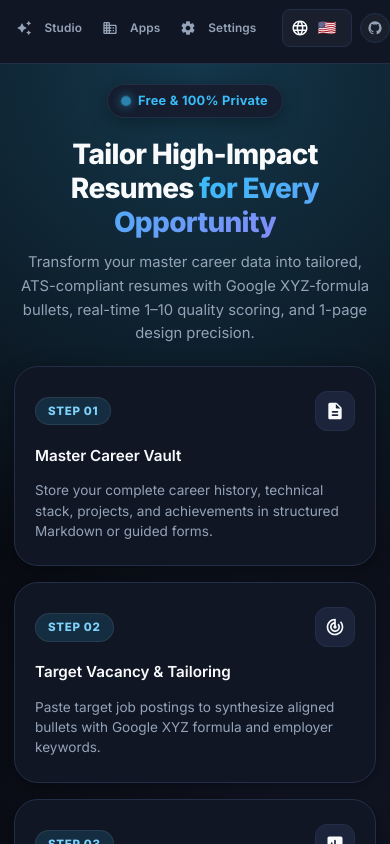
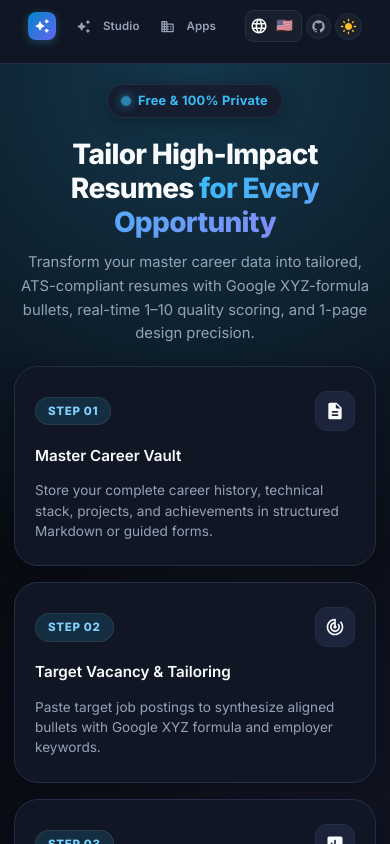
Before and after one commit to dann95moz/customs-CVs, a React (Vite) app: page / in a window 390 px wide. Built offline with nearby package versions, Linux system fonts and the light colour scheme.

Commit message:
feat(ui): rename to Featured Projects and make top navbar touch-scrollable on mobile

```diff
--- a/src/components/studio/LanguageSelector.tsx
+++ b/src/components/studio/LanguageSelector.tsx
@@ -58,17 +58,17 @@ export const LanguageSelector: React.FC<LanguageSelectorProps> = ({
           aria-controls={open ? 'language-menu' : undefined}
           aria-haspopup="true"
           aria-expanded={open ? 'true' : undefined}
-          startIcon={<LanguageRoundedIcon sx={{ fontSize: '1.1rem' }} />}
+          startIcon={<LanguageRoundedIcon sx={{ fontSize: { xs: '0.95rem', sm: '1.1rem' } }} />}
           sx={{
             minWidth: variant === 'compact' ? 40 : 'auto',
-            px: variant === 'compact' ? 1 : 1.25,
-            py: 0.6,
+            px: variant === 'compact' ? 1 : { xs: 0.75, sm: 1.25 },
+            py: { xs: 0.4, sm: 0.6 },
             borderRadius: '8px',
             border: `1px solid ${theme.palette.divider}`,
             color: 'text.primary',
             bgcolor: isDark ? 'rgba(255, 255, 255, 0.04)' : 'rgba(0, 0, 0, 0.03)',
             fontWeight: 600,
-            fontSize: '0.82rem',
+            fontSize: { xs: '0.75rem', sm: '0.82rem' },
             textTransform: 'none',
             transition: 'all 0.2s ease',
             '&:hover': {
@@ -77,7 +77,7 @@ export const LanguageSelector: React.FC<LanguageSelectorProps> = ({
             },
           }}
         >
-          <Box component="span" sx={{ mr: 0.5, fontSize: '0.95rem' }}>
+          <Box component="span" sx={{ mr: { xs: 0.25, sm: 0.5 }, fontSize: { xs: '0.85rem', sm: '0.95rem' } }}>
             {currentLang.flag}
           </Box>
           {showLabel && (
--- a/src/components/studio/StudioNavbar.tsx
+++ b/src/components/studio/StudioNavbar.tsx
@@ -54,17 +54,25 @@ export const StudioNavbar: React.FC = () => {
         borderBottom: `1px solid ${muiTheme.palette.divider}`,
         color: 'text.primary',
         zIndex: 30,
+        overflow: 'hidden',
       }}
     >
       <Toolbar
         variant="dense"
         disableGutters
         sx={{
-          px: { xs: 1.5, md: 3 },
-          minHeight: 56,
+          px: { xs: 1, sm: 2, md: 3 },
+          minHeight: { xs: 52, sm: 56 },
           display: 'flex',
           justifyContent: 'space-between',
-          gap: 2,
+          alignItems: 'center',
+          gap: { xs: 1, sm: 2 },
+          overflowX: 'auto',
+          overflowY: 'hidden',
+          WebkitOverflowScrolling: 'touch',
+          scrollbarWidth: 'none',
+          '&::-webkit-scrollbar': { display: 'none' },
+          width: '100%',
         }}
       >
         {/* Brand Logo & Name */}
@@ -74,7 +82,7 @@ export const StudioNavbar: React.FC = () => {
             sx={{
               display: 'flex',
               alignItems: 'center',
-              gap: 1.25,
+              gap: { xs: 0.75, sm: 1.25 },
               cursor: 'pointer',
               userSelect: 'none',
               flexShrink: 0,
@@ -86,8 +94,8 @@ export const StudioNavbar: React.FC = () => {
           >
             <Box
               sx={{
-                width: 32,
-                height: 32,
+                width: { xs: 28, sm: 32 },
+                height: { xs: 28, sm: 32 },
                 borderRadius: '8px',
                 background: 'linear-gradient(135deg, #0284c7 0%, #6366f1 100%)',
                 display: 'flex',
@@ -97,7 +105,7 @@ export const StudioNavbar: React.FC = () => {
                 boxShadow: '0 2px 8px rgba(56, 189, 248, 0.3)',
               }}
             >
-              <AutoAwesomeRoundedIcon sx={{ fontSize: 18 }} />
+              <AutoAwesomeRoundedIcon sx={{ fontSize: { xs: 16, sm: 18 } }} />
             </Box>
             <Typography
               variant="subtitle1"
@@ -107,7 +115,7 @@ export const StudioNavbar: React.FC = () => {
                 background: 'linear-gradient(135deg, #38bdf8 0%, #a5b4fc 100%)',
                 WebkitBackgroundClip: 'text',
                 WebkitTextFillColor: 'transparent',
-                display: { xs: 'none', sm: 'block' },
+                display: { xs: 'none', md: 'block' },
               }}
             >
               CV Studio
@@ -115,7 +123,7 @@ export const StudioNavbar: React.FC = () => {
           </Box>
         </Tooltip>
 
-        {/* Primary Navigation Tabs */}
+        {/* Primary Navigation Tabs with Smooth Horizontal Touch Slide */}
         <Tabs
           value={activeTab === 'landing' ? false : activeTab}
           onChange={(_, val: StudioTab) => setActiveTab(val)}
@@ -123,29 +131,41 @@ export const StudioNavbar: React.FC = () => {
           scrollButtons="auto"
           allowScrollButtonsMobile
           sx={{
-            minHeight: 48,
-            flex: { xs: 1, sm: '0 1 auto' },
+            minHeight: { xs: 44, sm: 48 },
+            flex: { xs: '1 1 auto', sm: '0 1 auto' },
+            minWidth: 0,
+            mx: { xs: 0.25, sm: 1 },
             '& .MuiTabs-scroller': {
               overflowX: 'auto !important',
+              WebkitOverflowScrolling: 'touch',
+              scrollbarWidth: 'none',
+              '&::-webkit-scrollbar': { display: 'none' },
+            },
+            '& .MuiTabs-flexContainer': {
+              display: 'flex',
+              flexWrap: 'nowrap',
+              gap: { xs: 0.25, sm: 0.5 },
             },
             '& .MuiTabs-indicator': {
               height: 3,
               borderRadius: '3px 3px 0 0',
             },
             '& .MuiTab-root': {
-              minHeight: 48,
-              minWidth: { xs: 64, sm: 100, md: 120 },
-              px: { xs: 0.75, sm: 1.5, md: 2 },
-              fontSize: { xs: '0.74rem', sm: '0.84rem' },
+              minHeight: { xs: 44, sm: 48 },
+              minWidth: { xs: 52, sm: 80, md: 110 },
+              px: { xs: 0.75, sm: 1.25, md: 2 },
+              py: { xs: 0.5, sm: 1 },
+              fontSize: { xs: '0.72rem', sm: '0.82rem' },
               fontWeight: 600,
               textTransform: 'none',
+              whiteSpace: 'nowrap',
               gap: { xs: 0.5, sm: 0.75 },
             },
           }}
         >
           <Tab
             value="wizard"
-            icon={<AutoAwesomeRoundedIcon sx={{ fontSize: { xs: 16, sm: 18 } }} />}
+            icon={<AutoAwesomeRoundedIcon sx={{ fontSize: { xs: 15, sm: 18 } }} />}
             iconPosition="start"
             label={
               <>
@@ -160,7 +180,7 @@ export const StudioNavbar: React.FC = () => {
           />
           <Tab
             value="history"
-            icon={<BusinessRoundedIcon sx={{ fontSize: { xs: 16, sm: 18 } }} />}
+            icon={<BusinessRoundedIcon sx={{ fontSize: { xs: 15, sm: 18 } }} />}
             iconPosition="start"
             label={
               <Box sx={{ display: 'flex', alignItems: 'center', gap: 0.5 }}>
@@ -179,7 +199,7 @@ export const StudioNavbar: React.FC = () => {
                       height: 16,
                       fontSize: '0.65rem',
                       fontWeight: 700,
-                      '& .MuiChip-label': { px: 0.6 },
+                      '& .MuiChip-label': { px: 0.5 },
                     }}
                   />
                 )}
@@ -188,7 +208,7 @@ export const StudioNavbar: React.FC = () => {
           />
           <Tab
             value="settings"
-            icon={<SettingsRoundedIcon sx={{ fontSize: { xs: 16, sm: 18 } }} />}
+            icon={<SettingsRoundedIcon sx={{ fontSize: { xs: 15, sm: 18 } }} />}
             iconPosition="start"
             label={
               <>
@@ -204,7 +224,7 @@ export const StudioNavbar: React.FC = () => {
         </Tabs>
 
         {/* Quick Actions, Language Selector & Theme Switcher */}
-        <Box sx={{ display: 'flex', alignItems: 'center', gap: 1, flexShrink: 0 }}>
+        <Box sx={{ display: 'flex', alignItems: 'center', gap: { xs: 0.5, sm: 0.75, md: 1 }, flexShrink: 0 }}>
           {/* Prominent Language Selector */}
           <LanguageSelector variant="navbar" />
 
@@ -217,7 +237,7 @@ export const StudioNavbar: React.FC = () => {
               rel="noopener noreferrer"
               size="small"
               sx={{
-                p: 0.75,
+                p: { xs: 0.5, sm: 0.75 },
                 border: `1px solid ${muiTheme.palette.divider}`,
                 color: 'text.secondary',
                 bgcolor: isDark ? 'rgba(255, 255, 255, 0.04)' : 'rgba(0, 0, 0, 0.03)',
@@ -229,7 +249,7 @@ export const StudioNavbar: React.FC = () => {
                 },
               }}
             >
-              <Icon type="github" size={16} style={{ margin: 0 }} />
+              <Icon type="github" size={15} style={{ margin: 0 }} />
             </IconButton>
           </Tooltip>
 
@@ -239,7 +259,7 @@ export const StudioNavbar: React.FC = () => {
               onClick={toggleThemeMode}
               size="small"
               sx={{
-                p: 0.75,
+                p: { xs: 0.5, sm: 0.75 },
                 border: `1px solid ${muiTheme.palette.divider}`,
                 color: mode === 'dark' ? '#fbbf24' : '#0284c7',
                 bgcolor: isDark ? 'rgba(255, 255, 255, 0.04)' : 'rgba(0, 0, 0, 0.03)',
@@ -250,9 +270,9 @@ export const StudioNavbar: React.FC = () => {
               }}
             >
               {mode === 'dark' ? (
-                <LightModeRoundedIcon fontSize="small" />
+                <LightModeRoundedIcon sx={{ fontSize: { xs: 17, sm: 19 } }} />
               ) : (
-                <DarkModeRoundedIcon fontSize="small" />
+                <DarkModeRoundedIcon sx={{ fontSize: { xs: 17, sm: 19 } }} />
               )}
             </IconButton>
           </Tooltip>
--- a/src/components/studio/profile/ProjectsSection.tsx
+++ b/src/components/studio/profile/ProjectsSection.tsx
@@ -65,7 +65,7 @@ export const ProjectsSection: React.FC<ProjectsSectionProps> = ({
         <Box sx={{ display: 'flex', alignItems: 'center', gap: 1.5 }}>
           <AutoAwesomeRoundedIcon color="primary" />
           <Typography variant="subtitle1" sx={{ fontWeight: 700 }}>
-            {t('profile:sections.projects.title', '7. Projects & Extras')}
+            {t('profile:sections.projects.title', '7. Featured Projects')}
           </Typography>
           <Chip
             label={t('common:badge.optional', 'Optional')}
@@ -93,7 +93,7 @@ export const ProjectsSection: React.FC<ProjectsSectionProps> = ({
 
       <AccordionDetails sx={{ pt: 1, pb: 3 }}>
         <Typography variant="body2" color="text.secondary" sx={{ mb: 2 }}>
-          {t('profile:sections.projects.title', 'Add anything that doesn\'t fit above — projects, publications, volunteering. We\'ll pick what to show based on each job vacancy.')}
+          {t('profile:sections.projects.desc', 'Add personal projects, open-source work, or side ventures. We\'ll prioritize what to show based on each job vacancy.')}
         </Typography>
 
         <Stack spacing={2.5}>
--- a/src/i18n/locales/de/profile.json
+++ b/src/i18n/locales/de/profile.json
@@ -75,7 +75,8 @@
       "remove": "Entfernen"
     },
     "projects": {
-      "title": "Wichtige Projekte & Open Source (Optional)",
+      "title": "Hervorgehobene Projekte",
+      "desc": "Fügen Sie persönliche Projekte, Open-Source-Beiträge oder Initiativen hinzu. Wir wählen passende Inhalte je nach Stelle aus.",
       "addProject": "Projekt hinzufügen",
       "projectName": "Projekttitel",
       "role": "Rolle / Technologie",
--- a/src/i18n/locales/en/profile.json
+++ b/src/i18n/locales/en/profile.json
@@ -75,7 +75,8 @@
       "remove": "Remove"
     },
     "projects": {
-      "title": "Key Projects & Open Source (Optional)",
+      "title": "Featured Projects",
+      "desc": "Add personal projects, open-source work, or side ventures. We'll prioritize what to show based on each job vacancy.",
       "addProject": "Add Project",
       "projectName": "Project Title",
       "role": "Role / Technology",
--- a/src/i18n/locales/es/profile.json
+++ b/src/i18n/locales/es/profile.json
@@ -75,7 +75,8 @@
       "remove": "Eliminar"
     },
     "projects": {
-      "title": "Proyectos Destacados y Código Abierto (Opcional)",
+      "title": "Proyectos Destacados",
+      "desc": "Añade proyectos personales, código abierto o iniciativas destacadas. Seleccionaremos qué mostrar según la oferta.",
       "addProject": "Agregar Proyecto",
       "projectName": "Título del Proyecto",
       "role": "Rol / Tecnología",
--- a/src/i18n/locales/fr/profile.json
+++ b/src/i18n/locales/fr/profile.json
@@ -75,7 +75,8 @@
       "remove": "Supprimer"
     },
     "projects": {
-      "title": "Projets Notables & Open Source (Facultatif)",
+      "title": "Projets Notables",
+      "desc": "Ajoutez des projets personnels, du code open source ou des initiatives. Nous sélectionnerons les plus pertinents selon l'offre.",
       "addProject": "Ajouter un Projet",
       "projectName": "Titre du Projet",
       "role": "Rôle / Technologies",
--- a/src/i18n/locales/it/profile.json
+++ b/src/i18n/locales/it/profile.json
@@ -75,7 +75,8 @@
       "remove": "Rimuovi"
     },
     "projects": {
-      "title": "Progetti Principali & Open Source (Opzionale)",
+      "title": "Progetti in Evidenza",
+      "desc": "Aggiungi progetti personali, codice open source o iniziative. Selezioneremo cosa mostrare in base alla posizione.",
       "addProject": "Aggiungi Progetto",
       "projectName": "Titolo del Progetto",
       "role": "Ruolo / Tecnologie",
```
